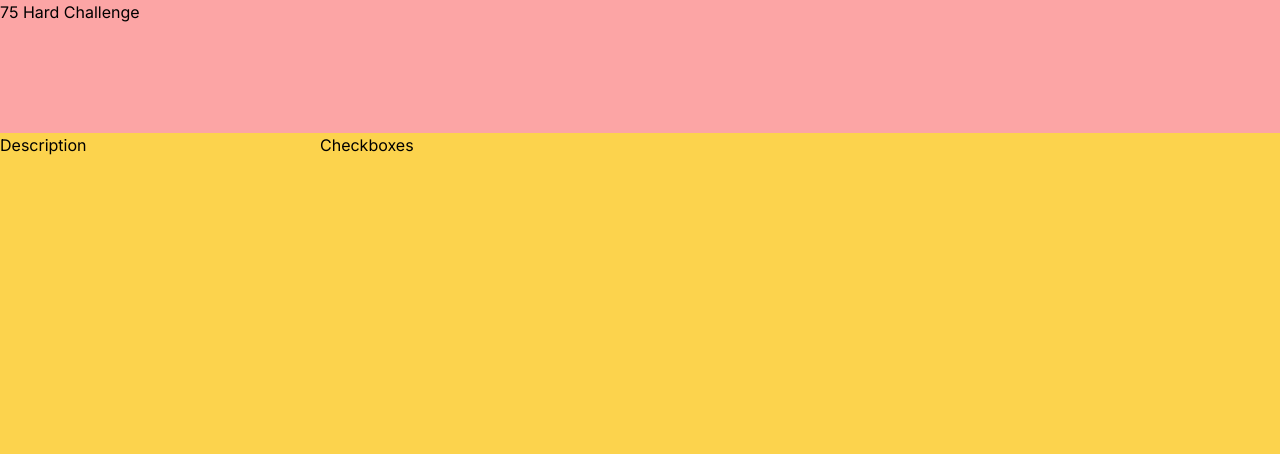
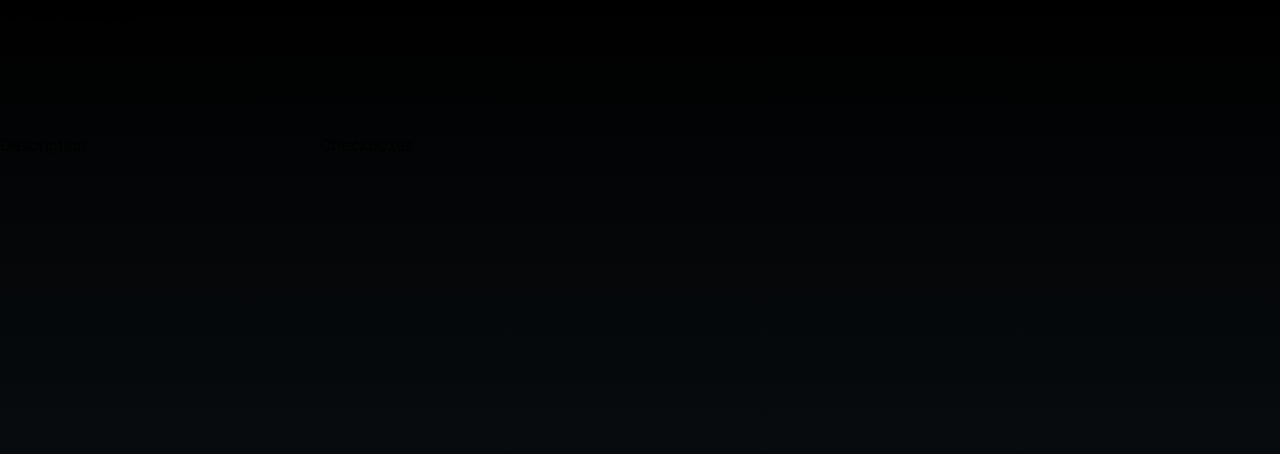
Before and after one commit to vishal-sangam-lg/75hard, a Next.js app: page / in a window 1280 px wide. Shown: the top 454 px of the page. Built offline with nearby package versions, Linux system fonts and the light colour scheme.

Commit message:
Gradient

```diff
--- a/src/app/globals.css
+++ b/src/app/globals.css
@@ -18,10 +18,16 @@
 
 body {
 	color: rgb(var(--foreground-rgb));
+	background: linear-gradient(to bottom, transparent, rgb(var(--background-end-rgb)))
+		rgb(var(--background-start-rgb));
+}
+
+.gradient {
+	background: #0d1419; /* fallback for old browsers */
+	background: -webkit-linear-gradient(to bottom, #000, #0d1419); /* Chrome 10-25, Safari 5.1-6 */
 	background: linear-gradient(
 		to bottom,
-      transparent,
-      rgb(var(--background-end-rgb))
-    )
-    rgb(var(--background-start-rgb));
+		#000,
+		#0d1419
+	); /* W3C, IE 10+/ Edge, Firefox 16+, Chrome 26+, Opera 12+, Safari 7+ */
 }
--- a/src/app/page.js
+++ b/src/app/page.js
@@ -4,11 +4,11 @@
 
 export default function Home() {
 	return (
-		<div className="h-screen">
-			<div className="h-1/6 bg-red-300">
+		<div className="h-screen gradient">
+			<div className="h-1/6">
 				<Header />
 			</div>
-			<div className="h-5/6 bg-amber-300">
+			<div className="h-5/6">
 				<div className="min-h-full flex">
 					<Description />
 					<Checkboxes />
```
Lines whose indentation alone changed are shown as unchanged.
